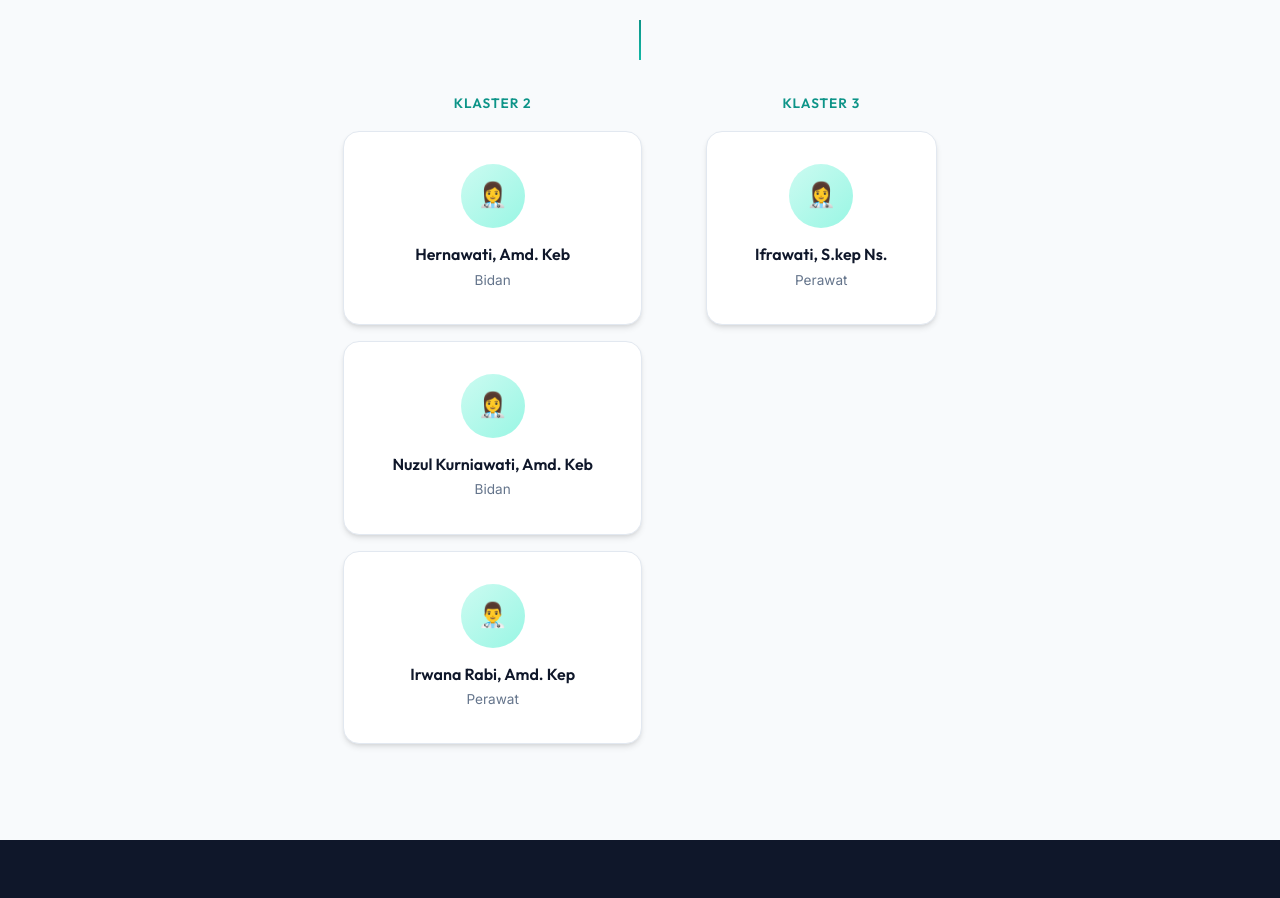
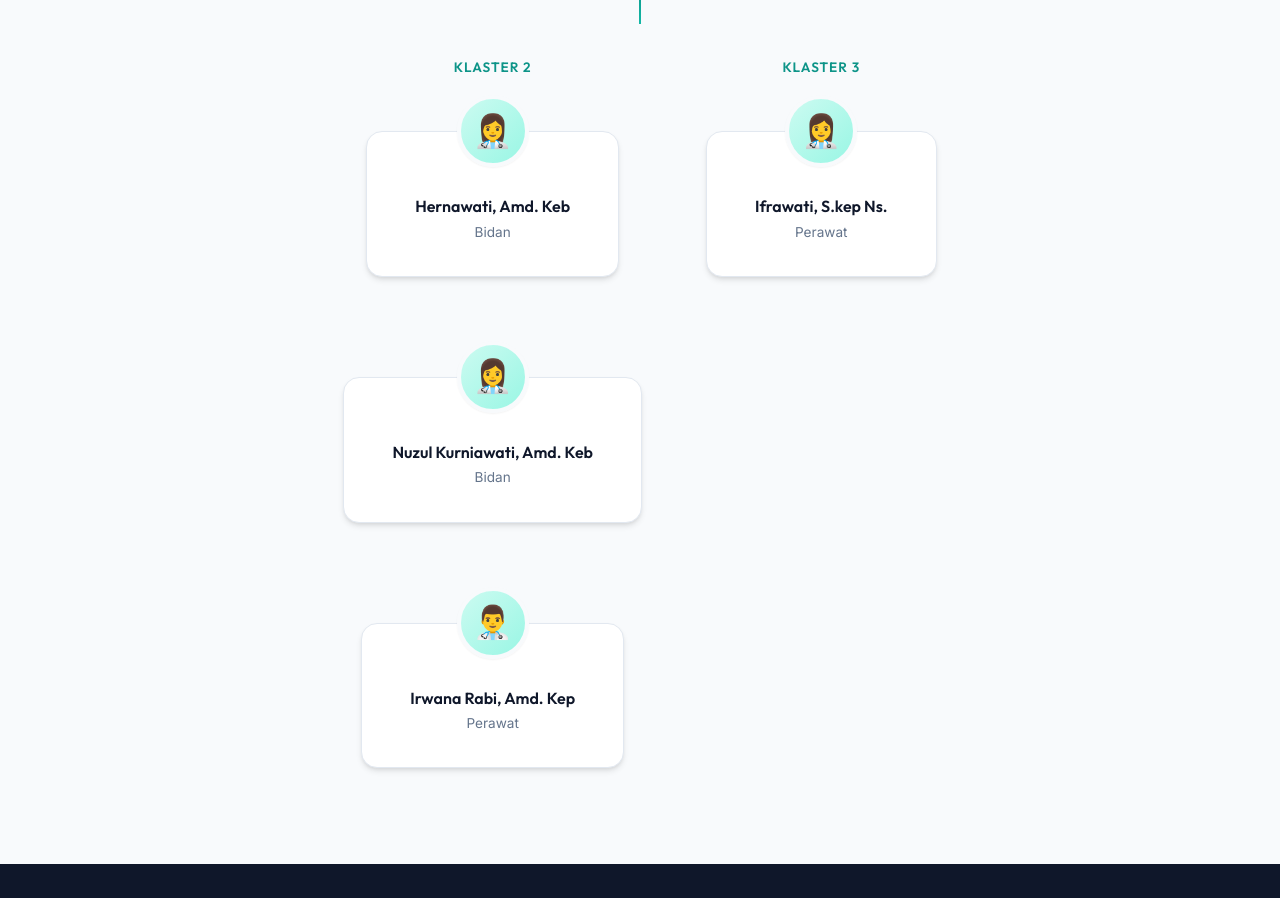
Before and after one commit to wahyu1337/pustu-mattompodalle, a website built with webpack: page src/struktur/index.html in a window 1280 px wide. Shown: the part 1236-2134 px from the top of the page. Built offline with nearby package versions, Linux system fonts and the light colour scheme.

Commit message:
Revisi layout Struktur: ORG avatar menjadi diatas (Overlap)

```diff
--- a/src/struktur/index.html
+++ b/src/struktur/index.html
@@ -70,10 +70,12 @@
 
                 <!-- Level 1: Kepala Puskesmas -->
                 <div class="org-level animate-on-scroll">
+                    <div class="org-member">
+                        <div class="org-avatar head">👩‍⚕️</div>
                         <div class="org-card head">
-                        <div class="org-avatar">👩‍⚕️</div>
                             <h3>Hj. Irna Ekawati, S.Km, M.Adm Kes.</h3>
                             <p>Kepala Puskesmas</p>
+                        </div>
                     </div>
                 </div>
 
@@ -81,10 +83,12 @@
 
                 <!-- Level 2: PJ -->
                 <div class="org-level animate-on-scroll">
+                    <div class="org-member">
+                        <div class="org-avatar">👩‍⚕️</div>
                         <div class="org-card">
-                        <div class="org-avatar">👩‍⚕️</div>
                             <h3>Hasnah. N S.kep Ns.</h3>
                             <p>PJ. Jaringan dan Jejaring Fasyankes</p>
+                        </div>
                     </div>
                 </div>
 
@@ -92,10 +96,12 @@
 
                 <!-- Level 3: PJ Mattompodalle -->
                 <div class="org-level animate-on-scroll">
+                    <div class="org-member">
+                        <div class="org-avatar">👩‍⚕️</div>
                         <div class="org-card">
-                        <div class="org-avatar">👩‍⚕️</div>
                             <h3>Supiana, S.kep Ns.</h3>
                             <p>PJ. Mattompodalle</p>
+                        </div>
                     </div>
                 </div>
 
@@ -106,21 +112,27 @@
                     <!-- Klaster 2 -->
                     <div style="text-align: center;">
                         <div class="org-group-title">Klaster 2</div>
-                        <div style="display: flex; flex-direction: column; gap: var(--space-md);">
+                        <div style="display: flex; flex-direction: column; gap: var(--space-3xl);">
+                            <div class="org-member">
+                                <div class="org-avatar">👩‍⚕️</div>
                                 <div class="org-card">
-                                <div class="org-avatar">👩‍⚕️</div>
                                     <h3>Hernawati, Amd. Keb</h3>
                                     <p>Bidan</p>
                                 </div>
+                            </div>
+                            <div class="org-member">
+                                <div class="org-avatar">👩‍⚕️</div>
                                 <div class="org-card">
-                                <div class="org-avatar">👩‍⚕️</div>
                                     <h3>Nuzul Kurniawati, Amd. Keb</h3>
                                     <p>Bidan</p>
                                 </div>
+                            </div>
+                            <div class="org-member">
+                                <div class="org-avatar">👨‍⚕️</div>
                                 <div class="org-card">
-                                <div class="org-avatar">👨‍⚕️</div>
                                     <h3>Irwana Rabi, Amd. Kep</h3>
                                     <p>Perawat</p>
+                                </div>
                             </div>
                         </div>
                     </div>
@@ -128,11 +140,13 @@
                     <!-- Klaster 3 -->
                     <div style="text-align: center;">
                         <div class="org-group-title">Klaster 3</div>
-                        <div style="display: flex; flex-direction: column; gap: var(--space-md);">
+                        <div style="display: flex; flex-direction: column; gap: var(--space-3xl);">
+                            <div class="org-member">
+                                <div class="org-avatar">👩‍⚕️</div>
                                 <div class="org-card">
-                                <div class="org-avatar">👩‍⚕️</div>
                                     <h3>Ifrawati, S.kep Ns.</h3>
                                     <p>Perawat</p>
+                                </div>
                             </div>
                         </div>
                     </div>
--- a/src/styles/style.css
+++ b/src/styles/style.css
@@ -683,16 +683,45 @@ ul {
     position: relative;
 }
 
+.org-member {
+    display: flex;
+    flex-direction: column;
+    align-items: center;
+}
+
+.org-avatar {
+    width: 72px;
+    height: 72px;
+    border-radius: var(--radius-full);
+    background: linear-gradient(135deg, var(--color-primary-100), var(--color-primary-200));
+    display: flex;
+    align-items: center;
+    justify-content: center;
+    font-size: 2rem;
+    position: relative;
+    z-index: 2;
+    margin-bottom: -36px;
+    box-shadow: var(--shadow-sm);
+    border: 4px solid var(--color-gray-50);
+}
+
+.org-avatar.head {
+    background: linear-gradient(135deg, var(--color-primary-dark), var(--color-primary));
+    color: white;
+    border-color: var(--color-primary-dark);
+}
+
 .org-card {
     background: var(--color-white);
     border-radius: var(--radius-xl);
-    padding: var(--space-xl) var(--space-2xl);
+    padding: var(--space-3xl) var(--space-2xl) var(--space-xl);
     text-align: center;
     box-shadow: var(--shadow-md);
     border: 1px solid var(--color-gray-200);
     transition: all var(--transition-base);
     min-width: 220px;
     position: relative;
+    z-index: 1;
 }
 
 .org-card:hover {
@@ -715,22 +744,6 @@ ul {
 
 .org-card.head p {
     opacity: 0.85;
-}
-
-.org-card .org-avatar {
-    width: 64px;
-    height: 64px;
-    border-radius: var(--radius-full);
-    background: linear-gradient(135deg, var(--color-primary-100), var(--color-primary-200));
-    display: flex;
-    align-items: center;
-    justify-content: center;
-    margin: 0 auto var(--space-md);
-    font-size: 1.5rem;
-}
-
-.org-card.head .org-avatar {
-    background: rgba(255, 255, 255, 0.2);
 }
 
 .org-card h3 {
```
Lines whose indentation alone changed are shown as unchanged.
